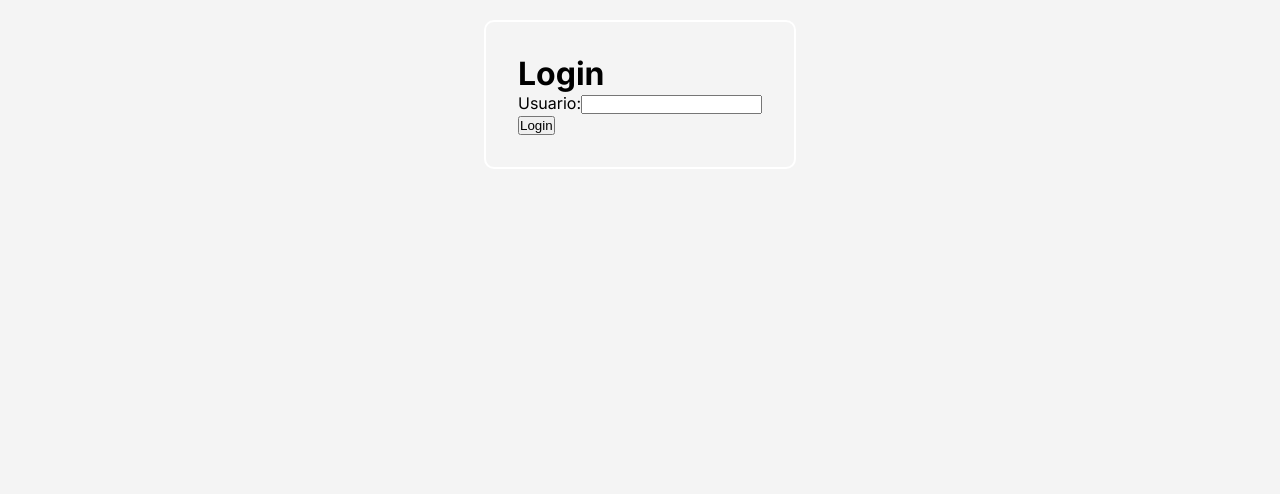
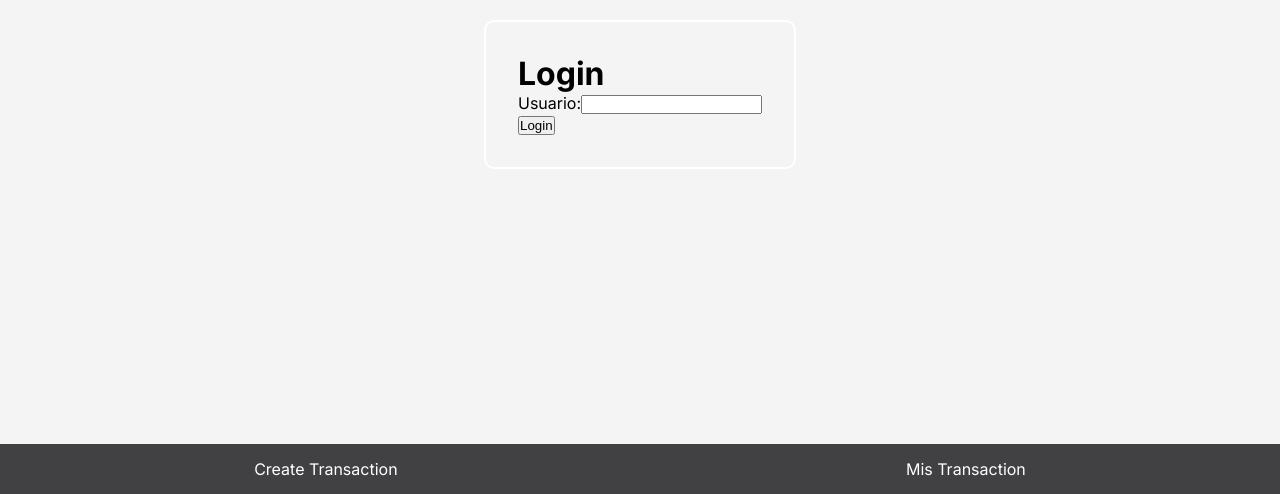
Before and after one commit to samu235/clone_trustap, a Next.js app in the folder web/: page /user/login in a window 1280 px wide. Shown: the part 306-800 px from the top of the page. Built offline with nearby package versions, Linux system fonts and the light colour scheme.

Commit message:
feat():add menu

```diff
--- a/web/src/app/layout.js
+++ b/web/src/app/layout.js
@@ -1,8 +1,8 @@
 import { Inter } from "next/font/google";
 import "./globals.css";
 import { Providers } from "../components/core/Providers";
-
 import PrivateRoute from "../components/core/PrivateRoute";
+import BarMenu from "@/components/ui/BarMenu";
 
 const inter = Inter({ subsets: ["latin"] });
 
@@ -19,6 +19,7 @@ export default function RootLayout({ children }) {
           <PrivateRoute>
             {children}
           </PrivateRoute>
+          <BarMenu/>
         </body>
       </Providers>
     </html>
--- a/web/src/app/page.js
+++ b/web/src/app/page.js
@@ -6,8 +6,7 @@ import StripeCard from "@/components/pay/StripeCard";
 export default function Home() {
   return (
     <main className={styles.main}>
-      {/*<MyChat />*/}
-      <StripeCard/>
+
     </main>
   );
 }
--- a/web/src/app/transaction/page.js
+++ b/web/src/app/transaction/page.js
@@ -33,7 +33,7 @@ export default function Transactions() {
     }, [userId])
 
     const handleScroll = () => {
-        debugger
+
         if (
             window.innerHeight + document.documentElement.scrollTop >=
             document.documentElement.offsetHeight / 2
--- /dev/null
+++ b/web/src/components/ui/BarMenu/BarMenu.module.css
@@ -0,0 +1,12 @@
+.container {
+    position: fixed;
+    bottom: 0;
+    width: 100%;
+    height: 50px;
+    background-color: rgb(65, 64, 66);
+    color: white;
+    display: flex;
+    flex-direction: row;
+    align-items: center;
+    justify-content: space-around;
+}
--- /dev/null
+++ b/web/src/components/ui/BarMenu/index.js
@@ -0,0 +1,10 @@
+import Link from 'next/link'
+import style from './BarMenu.module.css'
+const BarMenu = () => {
+
+     return <div className={style.container}>
+        <Link href="/create-transaction">Create Transaction</Link>
+        <Link href="/transaction">Mis Transaction</Link>
+     </div>
+}
+export default BarMenu
```
